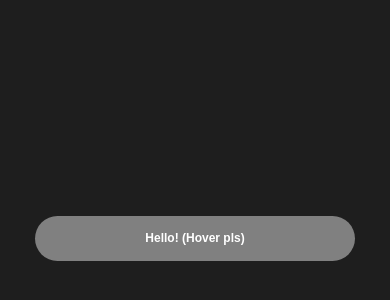
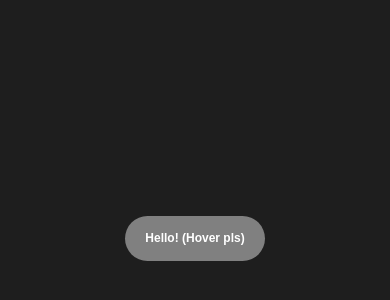
Before and after one commit to rejex-visions/coolbutton.1, a plain HTML site: page index.html in a window 390 px wide. Shown: the part 184-484 px from the top of the page. Drawn offline with Linux system fonts and the light colour scheme.

Commit message:
TOTALLY FIXED for smaller screens

```diff
--- a/index.html
+++ b/index.html
@@ -27,7 +27,7 @@
         color: white;
         border: none;
         border-radius: 50px;
-      width: 195px; /* Initial width for larger screens */
+        width: 195px; /* Default width for larger screens */
         height: 60px;
         font-size: 17px;
         cursor: pointer;
@@ -55,6 +55,7 @@
         transition: opacity 0.3s ease;
         white-space: nowrap; /* Prevent text wrapping */
         font-weight: 600;
+        font-size: 17px; /* Default font size for larger screens */
       }
 
       .static-text {
@@ -90,49 +91,30 @@
         opacity: 1;
       }
 
-    /* Responsive styles for smaller screens */
+      /* Adjustments for smaller screens */
       @media (max-width: 600px) {
         .cool-button {
-        width: 160px; /* Smaller initial width for mobile */
-        height: 50px; /* Slightly smaller height */
-        font-size: 13px; /* Smaller font size to fit text */
-        min-width: fit-content; /* Ensure the button width adjusts to content */
+          width: 140px; /* Smaller initial width */
+          height: 45px; /* Smaller initial height */
+          font-size: 12px; /* Smaller font size */
         }
 
         .cool-button.expanded {
-        width: 90vw; /* Use viewport width to fit screen */
-        max-width: 320px; /* Adjusted to fit the longest text in one line */
+          width: 300px; /* Slightly smaller expanded width */
+          height: 38px; /* Slightly smaller expanded height */
         }
 
         .text-layer {
-        font-size: 13px; /* Match the button's font size */
-        white-space: nowrap; /* Prevent text wrapping */
-        text-align: center; /* Center the text */
-        padding: 0 10px; /* Add padding to prevent text from touching edges */
-        box-sizing: border-box; /* Ensure padding doesn't increase size */
-      }
+          font-size: 12px; /* Smaller font size for text layers */
         }
 
-    @media (max-width: 400px) {
-      .cool-button {
-        width: 140px; /* Even smaller initial width for very small screens */
-        height: 45px;
-        font-size: 12px; /* Further reduce font size */
-      }
-
-      .cool-button.expanded {
-        max-width: 280px; /* Further adjust for smaller screens */
-      }
-
-      .text-layer {
-        font-size: 12px; /* Match the button's font size */
-        padding: 0 8px; /* Slightly less padding for smaller screens */
+        .cool-button.expanded #textFinal {
+          font-size: 9px; /* Even smaller font size for Wassup text */
         }
       }
     </style>
   </head>
   <body>
-
     <button class="cool-button" id="coolBtn">
       <span class="text-layer static-text visible" id="staticText">Hello! (Hover pls)</span>
       <span class="text-layer ghost-text hidden" id="textMain">Hello! (Hover pls)</span>
@@ -154,37 +136,13 @@
       let animationInProgress = false;
       let animationCompleted = false;
 
-    // Function to adjust button width based on text content
+      // Function to adjust button width based on state and screen size
       function adjustButtonWidth() {
-      const allTexts = [
-        "Hello! (Hover pls)",
-        ...greetings,
-        "Wassup Fren? All Good? Click Me for the Surprise, LFG!"
-      ];
-      const tempSpan = document.createElement("span");
-      tempSpan.style.visibility = "hidden";
-      tempSpan.style.position = "absolute";
-      tempSpan.style.fontSize = window.innerWidth <= 400 ? "12px" : window.innerWidth <= 600 ? "13px" : "17px";
-      tempSpan.style.fontFamily = "'Roboto', sans-serif";
-      tempSpan.style.fontWeight = "600";
-      tempSpan.style.padding = "0 10px";
-      document.body.appendChild(tempSpan);
-
-      let maxWidth = 0;
-      allTexts.forEach(text => {
-        tempSpan.textContent = text;
-        const textWidth = tempSpan.offsetWidth;
-        maxWidth = Math.max(maxWidth, textWidth);
-      });
-
-      document.body.removeChild(tempSpan);
-
-      // Apply the calculated width to the button
-      if (window.innerWidth <= 600) {
-        button.style.width = `${Math.min(maxWidth + 20, 320)}px`; // Add padding and cap at max-width
+        const isSmallScreen = window.innerWidth <= 600;
         if (button.classList.contains("expanded")) {
-          button.style.width = `${Math.min(maxWidth + 20, 320)}px`; // Ensure expanded width fits the longest text
-        }
+          button.style.width = isSmallScreen ? "300px" : "570px"; // Slightly smaller expanded width for small screens
+        } else {
+          button.style.width = isSmallScreen ? "140px" : "195px"; // Smaller initial width for small screens
         }
       }
 
@@ -260,6 +218,5 @@
       window.addEventListener("load", adjustButtonWidth);
       window.addEventListener("resize", adjustButtonWidth);
     </script>
-
   </body>
 </html>
```
Lines whose indentation alone changed are shown as unchanged.
